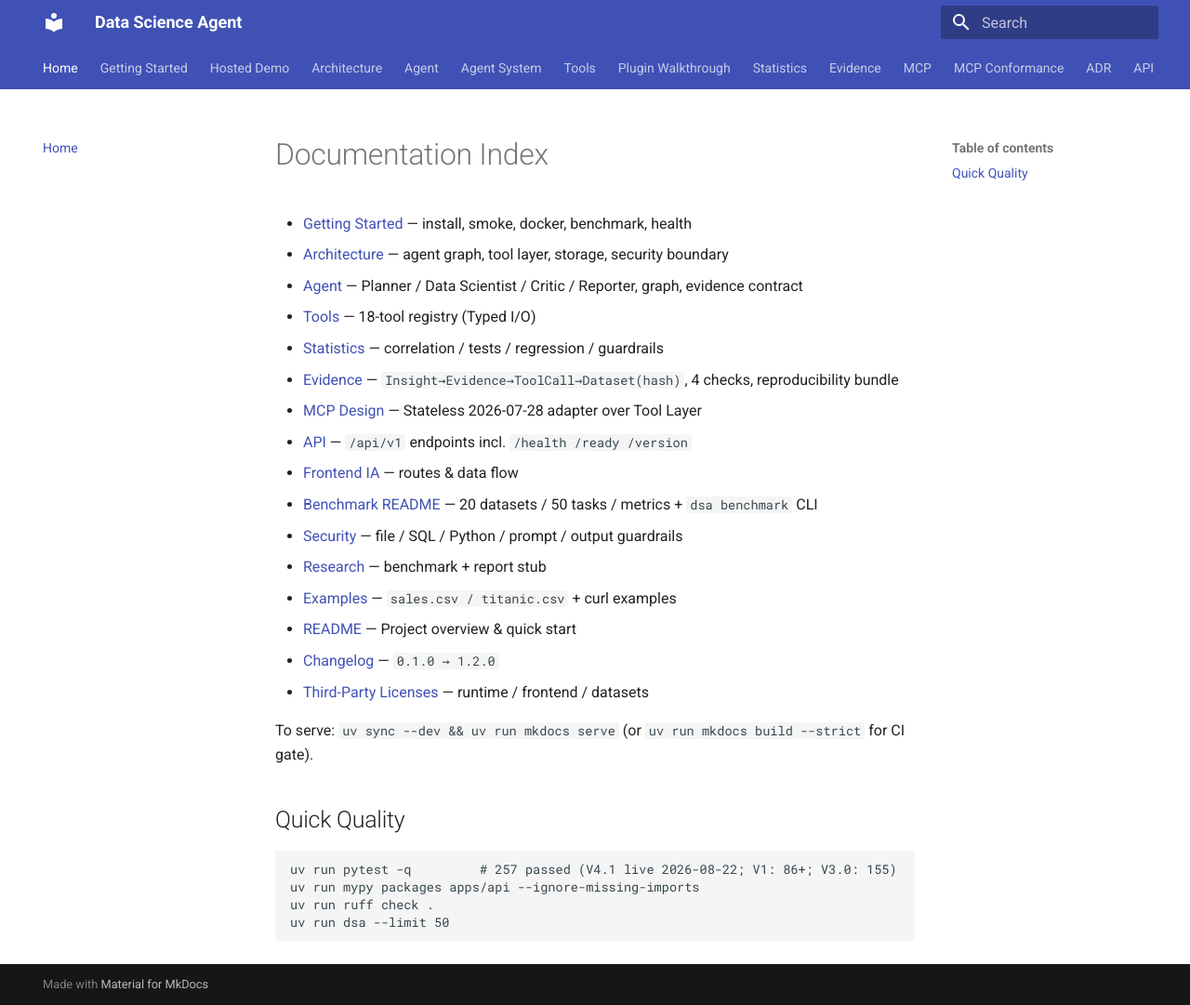
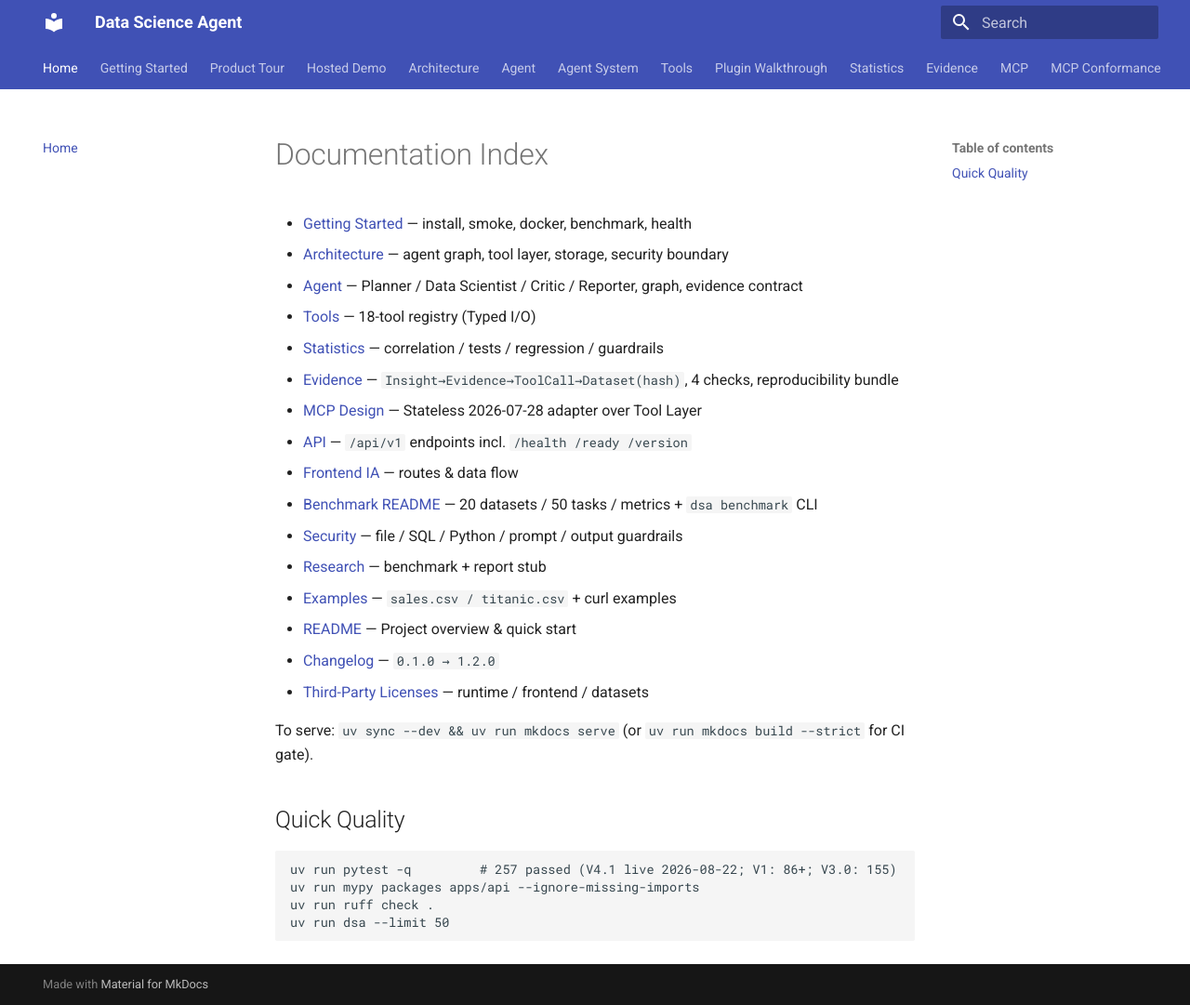
Before and after one commit to Jackxiaozhiren/data-science-agent, an MkDocs documentation site: the page built from docs/README.md, in a window 1280 px wide and 1081 px high. Shown: the whole window at 93% size. Built offline with MkDocs 1.6.1 and Material for MkDocs 9.7.7, drawn with Linux system fonts in a browser that asks for light colours.

Commit message:
docs: add product tour to navigation

```diff
--- a/mkdocs.yml
+++ b/mkdocs.yml
@@ -15,6 +15,7 @@ markdown_extensions:
 nav:
   - Home: README.md
   - Getting Started: getting-started.md
+  - Product Tour: product-tour.md
   - Hosted Demo: hosted-demo.md
   - Architecture: architecture.md
   - Agent: agent.md
```
